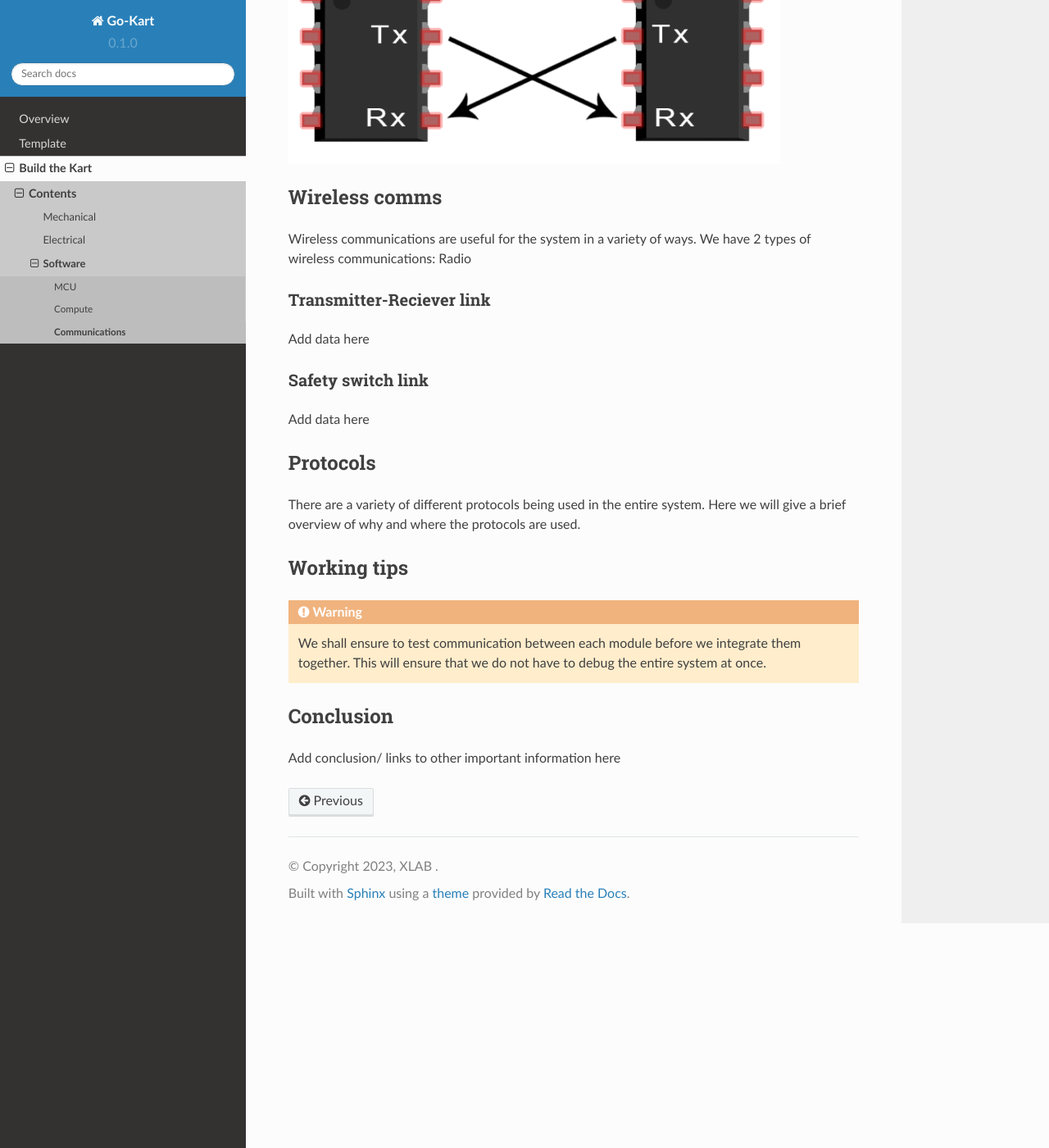
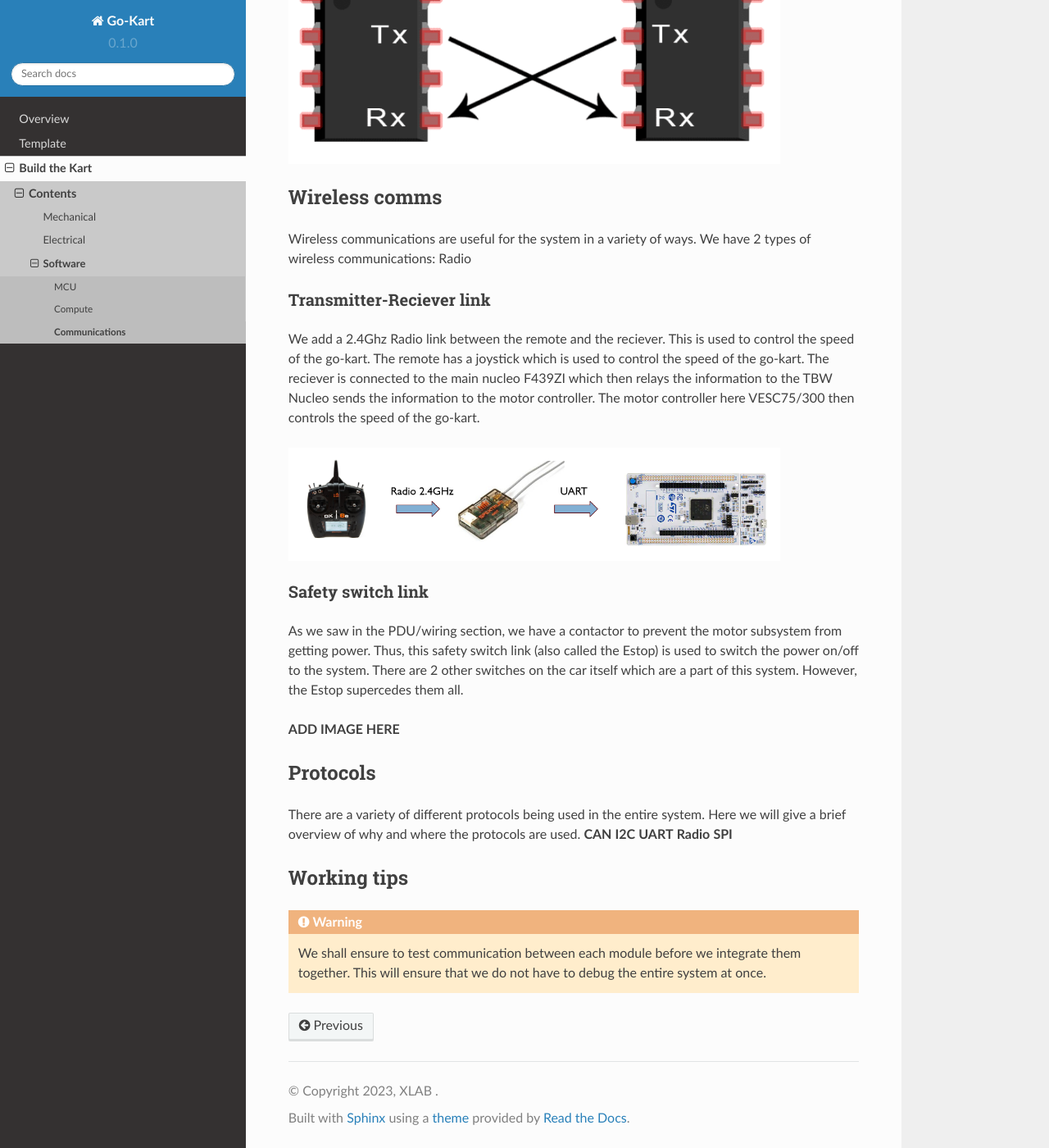
Before and after one commit to mlab-upenn/Go-Kart, a Sphinx documentation site: the page built from docs/source/Build-the-Kart/Software/Communication.rst, in a window 1280 px wide and 1400 px high, scrolled down 1936 px. Shown: the whole window at 82% size. Built offline with Sphinx 7.4.7 and the Read the Docs theme 2.0.0, drawn with Linux system fonts in a browser that asks for light colours; pages that are not in the unit, such as notebooks, are missing from menus.

Commit message:
Added github links,compute,communication and MCU text

```diff
--- a/docs/source/Build-the-Kart/Software/Communication.rst
+++ b/docs/source/Build-the-Kart/Software/Communication.rst
@@ -46,15 +46,25 @@ Radio
 
 Transmitter-Reciever link
 --------------
-Add data here
+We add a 2.4Ghz Radio link between the remote and the reciever. This is used to control the speed of the go-kart. The remote has a joystick which is used to control the speed of the go-kart. The reciever is connected to the main nucleo F439ZI which then relays the information to the TBW Nucleo sends the information to the motor controller. The motor controller here VESC75/300 then controls the speed of the go-kart.
+
+.. image:: ../imgs/Software/wifilink.png
+   :width: 600
 
 Safety switch link
 --------------
-Add data here
+As we saw in the PDU/wiring section, we have a contactor to prevent the motor subsystem from getting power. Thus, this safety switch link (also called the Estop) is used to switch the power on/off to the system. There are 2 other switches on the car itself which are a part of this system. However, the Estop supercedes them all.
+
+**ADD IMAGE HERE**
 
 Protocols
 =========
 There are a variety of different protocols being used in the entire system. Here we will give a brief overview of why and where the protocols are used.
+**CAN**
+**I2C**
+**UART**
+**Radio**
+**SPI**
 
 Working tips
 =================
@@ -62,8 +72,3 @@ Working tips
 .. warning::
 
    We shall ensure to test communication between each module before we integrate them together. This will ensure that we do not have to debug the entire system at once.
-
-Conclusion
-==========
-
-Add conclusion/ links to other important information here
--- a/docs/source/Build-the-Kart/Software/MCU.rst
+++ b/docs/source/Build-the-Kart/Software/MCU.rst
@@ -6,7 +6,6 @@ Introduction
 ============
 
 The Go-Kart project involved a bunch of different microcontrollers. Majority of them are from the family of NUCLEO boards.
-
 
 
 Architecture
@@ -33,4 +32,5 @@ Working tips
 
 Github
 ==========
-All the code required to be flashed on each nucleo is available on our mlab github repository and is maintained by the AVEV team at the University of Pennsylvania.
+All the code required to be flashed on each nucleo is available on our mlab github repository and is maintained by the AVEV team at the University of Pennsylvania:
+* `Link STM32 nucleo controller code <https://github.com/mlab-upenn/gokart-mechatronics/tree/main/STM32%20Control>`_
```
Also changed, not shown: docs/source/Build-the-Kart/Software/Compute.rst (+15 -5 lines), docs/source/overview.rst (+7 -0 lines), docs/source/Build-the-Kart/imgs/Software/compute.png (added), docs/source/Build-the-Kart/imgs/Software/wifilink.png (added).
